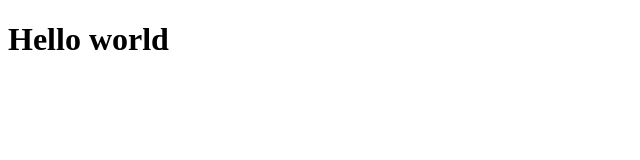
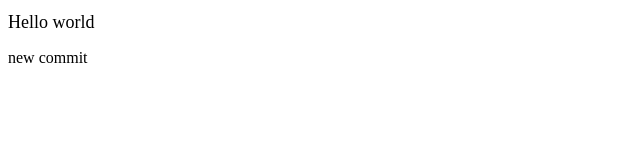
Before and after one commit to ruizr7788/first-site, a plain HTML site: page index.html in a window 1280 px wide. Shown: the whole page, without its empty margins (0-640 px from the left). Drawn offline with Linux system fonts and the light colour scheme.

Commit message:
added a new css folder, linked the html file to the css, and added a couple of lines

```diff
--- /dev/null
+++ b/css/first-site.css
@@ -0,0 +1,4 @@
+h1 {
+    font-weight: normal;
+    font-size: large;
+}
--- a/index.html
+++ b/index.html
@@ -2,11 +2,15 @@
 <html lang="en">
 
 <head>
-
+    <meta charset="utf-8">
+    <title>New site</title>
+    <meta name="viewport" content="width=device-width, initial-scale=1.0">
+    <link rel="stylesheet" href="css/first-site.css" type="text/css">
 </head>
 
 <body>
     <h1>Hello world</h1>
+    <p>new commit</p>
 </body>
 
 </html>
```
